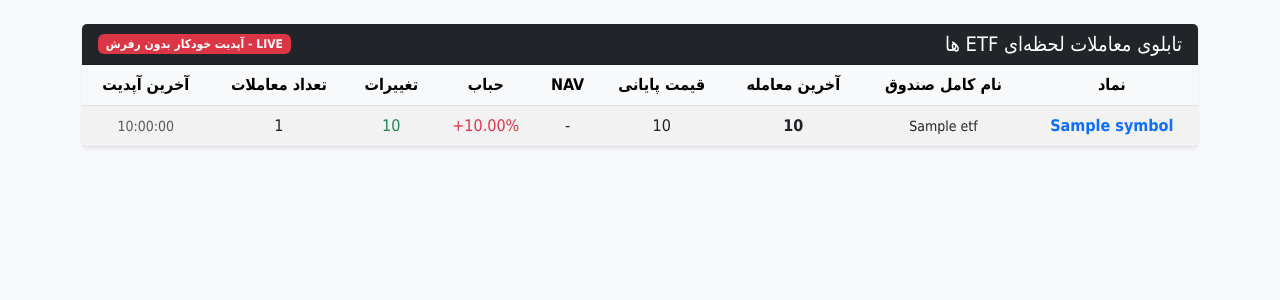
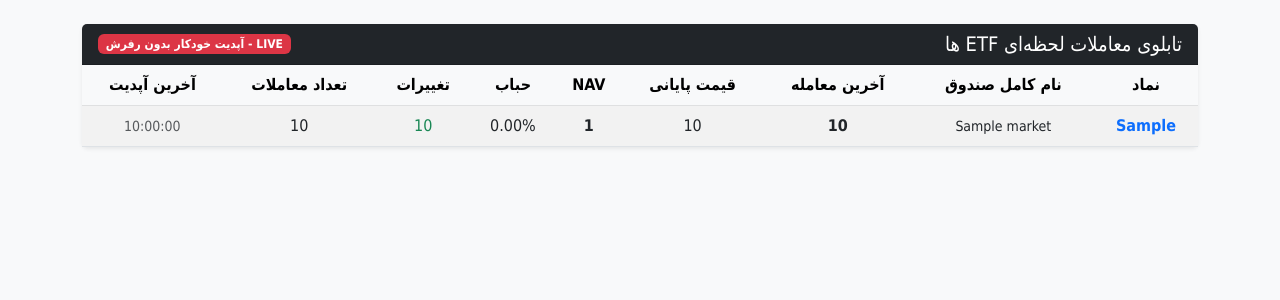
Before and after one commit to am-ma-karami/quant-fund-dashboard, a FastAPI app: template templates/etf_live.html in a window 1280 px wide. Shown: the part 56-356 px from the top of the page. Run offline with FastAPI, Linux system fonts and the light colour scheme; the template is opened without the code that fills it: most values are stand-ins (such as "Sample title", 1, 10 or a date in 2020); some libraries are stand-ins or nearby versions.

Commit message:
fix(ui): restore auto-update on ETF live board and harden ETF detail polling
The board's render script died on a Python-style 'if className:' line —
a SyntaxError that silently killed the whole block, so the 60-second
polling never ran. The board API now serves the pipeline's stored
nav/premium so the auto-updated table matches the server render, and the
detail page survives null market fields and refreshes when the tab
returns.

```diff
--- a/routers/web.py
+++ b/routers/web.py
@@ -114,16 +114,16 @@ def api_get_etfs(db: Session = Depends(get_db)):
         fund = db.query(Fund).filter(Fund.ins_code == e.ins_code).first()
         nav_stat = fund.nav_stat if fund else None
 
-        premium = None
-        if nav_stat and nav_stat > 0 and e.last_price:
-            premium = ((e.last_price - nav_stat) / nav_stat) * 100
-
+        # nav و premium همان مقادیر ذخیره‌شده خط لوله‌اند (زنجیره مبنای
+        # NAV با بند سازگاری ۳۰٪ در مرحله ۲) — نه بازمحاسبه از navStat
+        # صندوق، تا تابلوی به‌روزشونده دقیقاً همان اعداد رندر سرور باشد.
         result.append({
             "ins_code": e.ins_code, "symbol": e.symbol, "name": e.name,
             "last_price": e.last_price, "closing_price": e.closing_price,
             "price_change": e.price_change, "total_trades": e.total_trades,
+            "nav": e.nav,
             "nav_stat": nav_stat,
-            "premium": round(premium, 2) if premium else None,
+            "premium": e.premium_discount,
             "last_updated": e.last_updated.strftime('%H:%M:%S') if e.last_updated else ""
         })
     return result
--- a/templates/etf_live.html
+++ b/templates/etf_live.html
@@ -45,8 +45,10 @@
 </div>
 
 <script>
-    function formatNumber(value) {
-        return Number(value || 0).toLocaleString();
+    // مقدار null باید «-» بماند (نه 0) — دقیقاً مثل رندر سمت سرور
+    function fmt(value) {
+        if (value === null || value === undefined || value === '') return '-';
+        return Number(value).toLocaleString();
     }
 
     function renderEtfs(data) {
@@ -57,21 +59,24 @@
             tr.style.cursor = 'pointer';
             tr.onclick = () => window.location.href = `/etf/${etf.ins_code}`;
             const changeClass = etf.price_change > 0 ? 'text-success' : (etf.price_change < 0 ? 'text-danger' : '');
+            const premium = etf.premium;
+            const premiumClass = premium > 0 ? 'text-danger' : (premium < 0 ? 'text-success' : '');
             const cells = [
                 [etf.symbol, 'fw-bold text-primary'],
                 [etf.name, 'small'],
-                [formatNumber(etf.last_price), 'fw-bold'],
-                [formatNumber(etf.closing_price), ''],
-                [formatNumber(etf.nav_stat), 'fw-bold text-dark'],
-                [etf.premium !== null && etf.premium !== undefined ? (etf.premium > 0 ? '+' : '') + etf.premium.toFixed(2) + '%' : '-', etf.premium > 0 ? 'text-danger' : (etf.premium < 0 ? 'text-success' : '')],
-                [formatNumber(etf.price_change), changeClass],
-                [formatNumber(etf.total_trades), ''],
-                [etf.last_updated, 'small text-muted'],
+                [fmt(etf.last_price), 'fw-bold'],
+                [fmt(etf.closing_price), ''],
+                [fmt(etf.nav), 'fw-bold text-dark'],
+                [premium !== null && premium !== undefined ? (premium > 0 ? '+' : '') + premium.toFixed(2) + '%' : '-', premiumClass],
+                [fmt(etf.price_change || 0), changeClass],
+                [fmt(etf.total_trades), ''],
+                [etf.last_updated || '-', 'small text-muted'],
             ];
             cells.forEach(([value, className], index) => {
                 const td = document.createElement('td');
-                if className:
+                if (className) {
                     td.className = className;
+                }
                 if (index === 4 || index === 5) td.dir = 'ltr';
                 td.textContent = value;
                 tr.appendChild(td);
@@ -81,12 +86,14 @@
         tbody.replaceChildren(fragment);
     }
 
-    // سیستم آپدیت خودکار (AJAX Polling) هر 60 ثانیه
-    setInterval(() => {
+    // سیستم آپدیت خودکار (AJAX Polling) هر 60 ثانیه — هم‌قدم با چرخه سینک
+    function refreshEtfs() {
         fetch('/api/etfs')
             .then(response => response.json())
             .then(renderEtfs)
             .catch(err => console.error("Error fetching live data: ", err));
-    }, 60000);
+    }
+    refreshEtfs();
+    setInterval(refreshEtfs, 60000);
 </script>
 {% endblock %}
```
Also changed, not shown: templates/etf_detail.html (+7 -1 lines).
